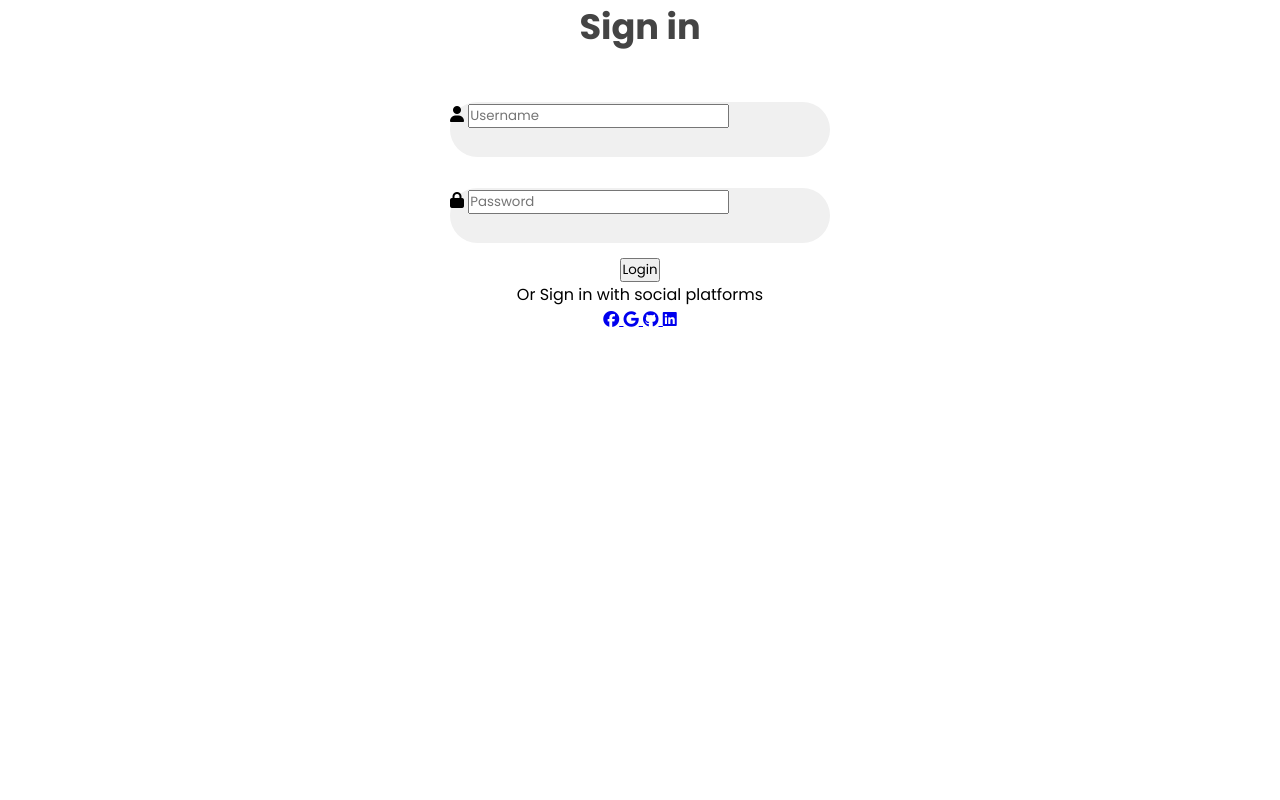
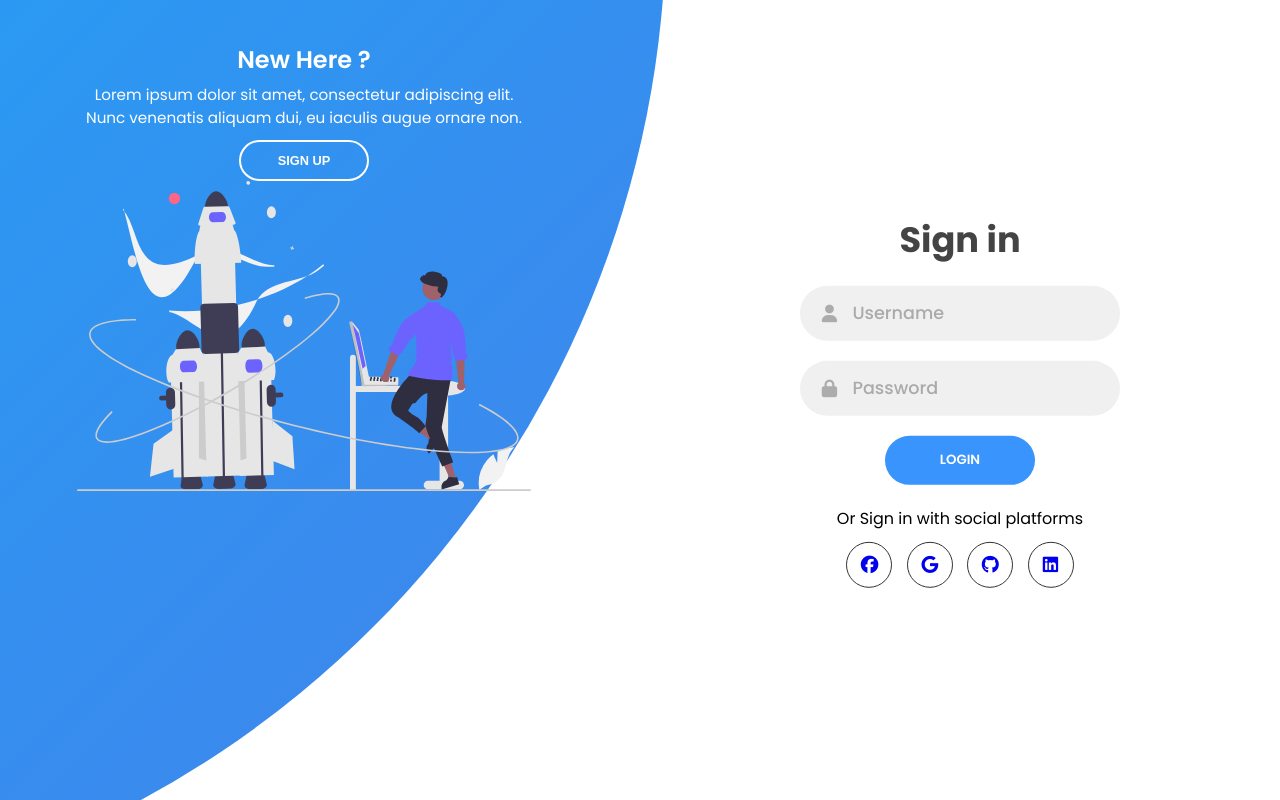
Before and after one commit to siddhantmendhe/ResponsiveLoginPage, a plain HTML site: page index.html in a window 1280 px wide. Drawn offline with Linux system fonts and the light colour scheme.

Commit message:
css, html update and js file added

```diff
--- /dev/null
+++ b/app.js
@@ -0,0 +1,10 @@
+const sign_in_btn=document.querySelector("#sign-in-btn");
+const sign_up_btn=document.querySelector("#sign-up-btn");
+const container= document.querySelector(".container");
+sign_up_btn.addEventListener('click',()=>{
+    container.classList.add("sign-up-mode");
+})
+
+sign_in_btn.addEventListener('click',()=>{
+    container.classList.remove("sign-up-mode");
+})
--- a/index.html
+++ b/index.html
@@ -13,7 +13,7 @@
 <body>
     <div class="container">
         <div class="froms-container">
-            <div class="sognin-signup">
+            <div class="signin-signup">
                 <form action="" class="sign-in-form">
                     <h2 class="title">Sign in</h2>
                     <div class="input-field">
@@ -22,27 +22,80 @@
                     </div>
                     <div class="input-field">
                         <i class="fas fa-lock"></i>
-                        <input type="" placeholder="Password" name="" value="">
+                        <input type="password" placeholder="Password" name="" value="">
                     </div>
                     <input type="submit" name="" value="Login" class="btn solid">
                     <p class="social-text">Or Sign in with social platforms</p>
                     <div class="social-media">
-                        <a href="#" class="socail-icon">
+                        <a href="#" class="social-icon">
                             <i class="fab fa-facebook f"></i>
                         </a>
-                        <a href="#" class="socail-icon">
+                        <a href="#" class="social-icon">
                             <i class="fab fa-brands fa-google"></i>
                         </a>
-                        <a href="#" class="socail-icon">
+                        <a href="#" class="social-icon">
                             <i class="fab fa-brands fa-github"></i>
                         </a>
-                        <a href="#" class="socail-icon">
+                        <a href="#" class="social-icon">
+                            <i class="fab fa-brands fa-linkedin"></i>
+                        </a>
+                    </div>
+                </form>
+
+                <!-- second form -->
+                <form action="" class="sign-up-form">
+                    <h2 class="title">Sign Up</h2>
+                    <div class="input-field">
+                        <i class="fas fa-user"></i>
+                        <input type="text" name="" placeholder="Username" value="">
+                    </div>
+                    <div class="input-field">
+                        <i class="fas fa-user"></i>
+                        <input type="email" name="" placeholder="Email" value="">
+                    </div>
+                    <div class="input-field">
+                        <i class="fas fa-lock"></i>
+                        <input type="password" placeholder="Password" name="" value="">
+                    </div>
+                    <input type="submit" name="" value="Sign up" class="btn solid">
+                    <p class="social-text">Or Sign Up with social platforms</p>
+                    <div class="social-media">
+                        <a href="#" class="social-icon">
+                            <i class="fab fa-facebook f"></i>
+                        </a>
+                        <a href="#" class="social-icon">
+                            <i class="fab fa-brands fa-google"></i>
+                        </a>
+                        <a href="#" class="social-icon">
+                            <i class="fab fa-brands fa-github"></i>
+                        </a>
+                        <a href="#" class="social-icon">
                             <i class="fab fa-brands fa-linkedin"></i>
                         </a>
                     </div>
                 </form>
             </div>
         </div>
+        <div class="panels-container">
+            <div class="panel left-panel">
+                <div class="content">
+                    <h3>New Here ?</h3>
+                    <p>Lorem ipsum dolor sit amet, consectetur adipiscing elit. Nunc venenatis aliquam dui, eu iaculis augue ornare non.</p>
+                    <button class="btn tranparent" id="sign-up-btn">Sign up</button>
+                    <img src="img/login.svg" class="image" alt="sign up">
+                </div>
+            </div>
+
+            <div class="panel right-panel">
+                <div class="content">
+                    <h3>one of us ?</h3>
+                    <p>Lorem ipsum dolor sit amet, consectetur adipiscing elit. Nunc venenatis aliquam dui, eu iaculis augue ornare non.</p>
+                    <button class="btn tranparent" id="sign-in-btn">Sign in</button>
+                    <img src="img/register.svg" class="image" alt="sign in">
+                </div>
+            </div>
+        </div>
     </div>
+    <script src="app.js"></script>
 </body>
 </html>
--- a/style.css
+++ b/style.css
@@ -18,6 +18,22 @@ body, input{
     overflow: hidden;
 }
 
+.container:before{
+    content: '';
+    position: absolute;
+    width: 2000px;
+    height: 2000px;
+    border-radius: 50%;
+    background: linear-gradient(-45deg, #4481eb, #04befe);
+    top: -10%;
+    right: 48%;
+    transform: translateY(-50%);
+    z-index: 6;
+
+
+
+}
+
 .froms-container{
     position: absolute;
     width: 100%;
@@ -26,27 +42,175 @@ body, input{
     left: 0;
 
 }
+.signin-signup{
+    position: absolute;
+    top: 50%;
+    left:  75%;
+    transform: translate(-50%,-50%);
+    display: grid;
+    grid-template-columns: 1fr;
+    z-index: 5;
+}
+
+form.sign-in-form{
+    z-index: 2;
+}
+
+form.sign-up-form{
+    z-index: 1;
+    opacity: 0;
+}
 
 form{
     display: flex;
     align-items: center;
     justify-content: center;
     flex-direction: column;
+    overflow: hidden;
+    grid-column: 1 / 2;
+    grid-row: 1 / 2;
+
 
 }
 
-.title{
+
+.title {
     font-size: 2.2rem;
     color: #444;
-    margin-bottom: 0.96em;
+    margin-bottom: 10px;
+  }
+
+  .input-field {
+    max-width: 380px;
+    width: 100%;
+    background-color: #f0f0f0;
+    margin: 10px 0;
+    height: 55px;
+    border-radius: 55px;
+    display: grid;
+    grid-template-columns: 15% 85%;
+    padding: 0 0.4rem;
+    position: relative;
+  }
+
+  .input-field i {
+    text-align: center;
+    line-height: 55px;
+    color: #acacac;
+    transition: 0.5s;
+    font-size: 1.1rem;
+  }
+
+  .input-field input {
+    background: none;
+    outline: none;
+    border: none;
+    line-height: 1;
+    font-weight: 600;
+    font-size: 1.1rem;
+    color: #333;
+  }
+
+  .input-field input::placeholder{
+    color: #aaa;
+    font-weight: 500;
+  }
+
+  .btn{
+    width: 150px;
+    height: 49px;
+    border: none;
+    outline: none;
+    border-radius: 49px;
+    cursor: pointer;
+    background-color: #3995fd;
+    color: #fff;
+    text-transform: uppercase;
+    font-weight: 600;
+    margin: 10px 0;
+    transition: 0.5s;
+  }
+
+  .btn:hover{
+    background-color: #254274;
+  }
+.social-text{
+    padding: 0.7rem 0;
+    font-size: 1rem;
+}
+.social-media{
+    display: flex;
+    justify-content: center;
+}
+.social-icon{
+    height: 46px;
+    width:  46px;
+    border: 1px solid #333;
+    margin:  0 0.45rem;
+    display: flex;
+    justify-content: center;
+    align-items: center;
+    text-decoration: none;
+    font-size: 1.1rem;
+    border-radius: 50%;
+    transition: 0.3s;
 
 }
 
-.input-field{
-    max-width: 380px;
-    width: 100%;
-    height: 55px;
-    background-color: #f0f0f0;
-    margin: 0.96em 0;
-    border-radius: 55px;
+.social-icon:hover{
+    color: #4481eb;
+    border-color: #4481eb;
 }
+
+.panels-container{
+  position: absolute;
+  width: 100%;
+  height: 100%;
+  top: 0;
+  left: 0;
+  display: grid;
+  grid-template-columns: repeat(2, 1fr);
+}
+.panel{
+  display: flex;
+  flex-direction: column;
+  align-items: flex-end;
+  /* justify-content: space-around; */
+  text-align: center;
+  z-index: 7;
+}
+.left-panel{
+  padding: 3rem 17% 2rem 12%;
+  pointer-events: all;
+}
+.right-panel{
+  padding: 3rem 12% 2rem 17%;
+  pointer-events: none;
+}
+.panel .content{
+  color: #fff;
+}
+.panel h3{
+  font-weight: 600;
+  line-height: 1;
+  font-size: 1.5rem;
+}
+.panel p{
+ font-size:  0.95rem;
+ padding: 0.7rem 0;
+
+}
+.btn.tranparent{
+  margin: 0;
+  background: none;
+  border: 2px solid #fff;
+  width: 130px;
+  height: 41px;
+  font-size: 0.8rem;
+}
+.image{
+  width: 100%;
+}
+.right-panel .content, .right-panel.image{
+  transform: translateX(800px);
+}
```
